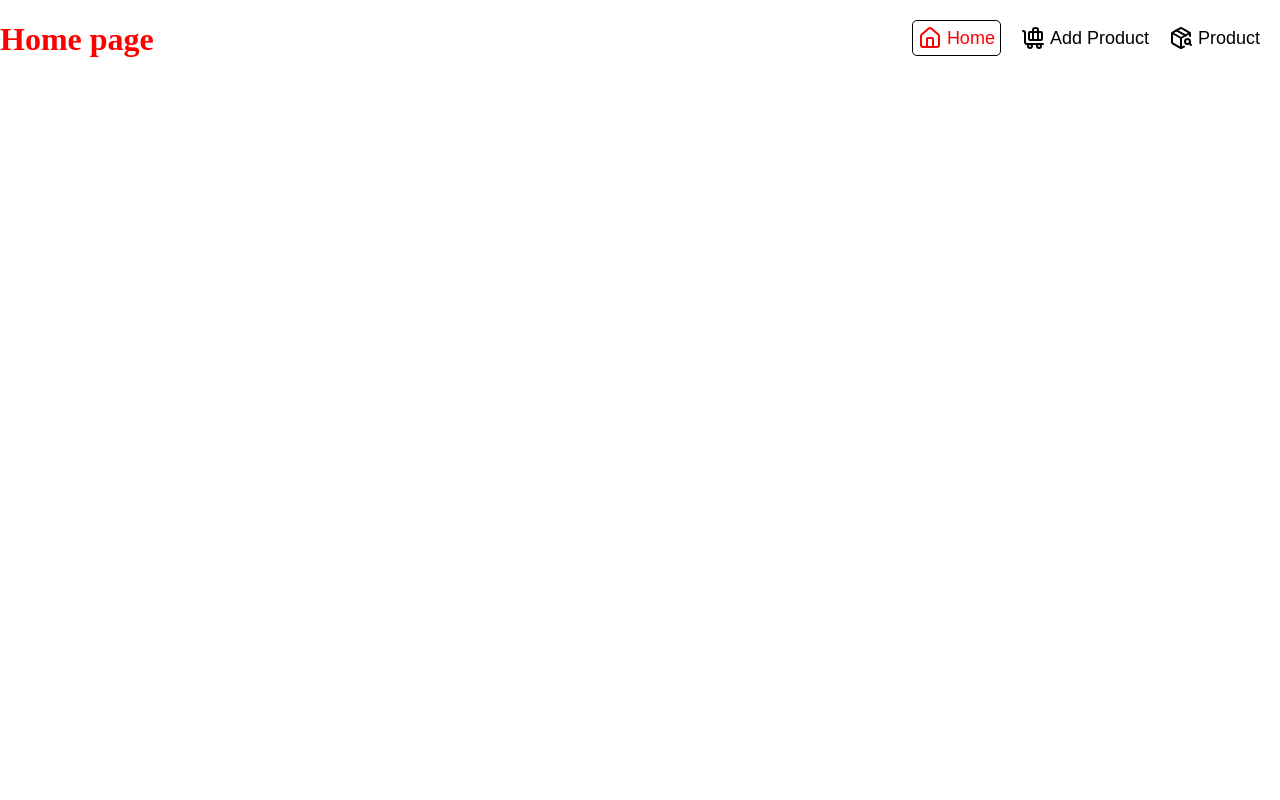
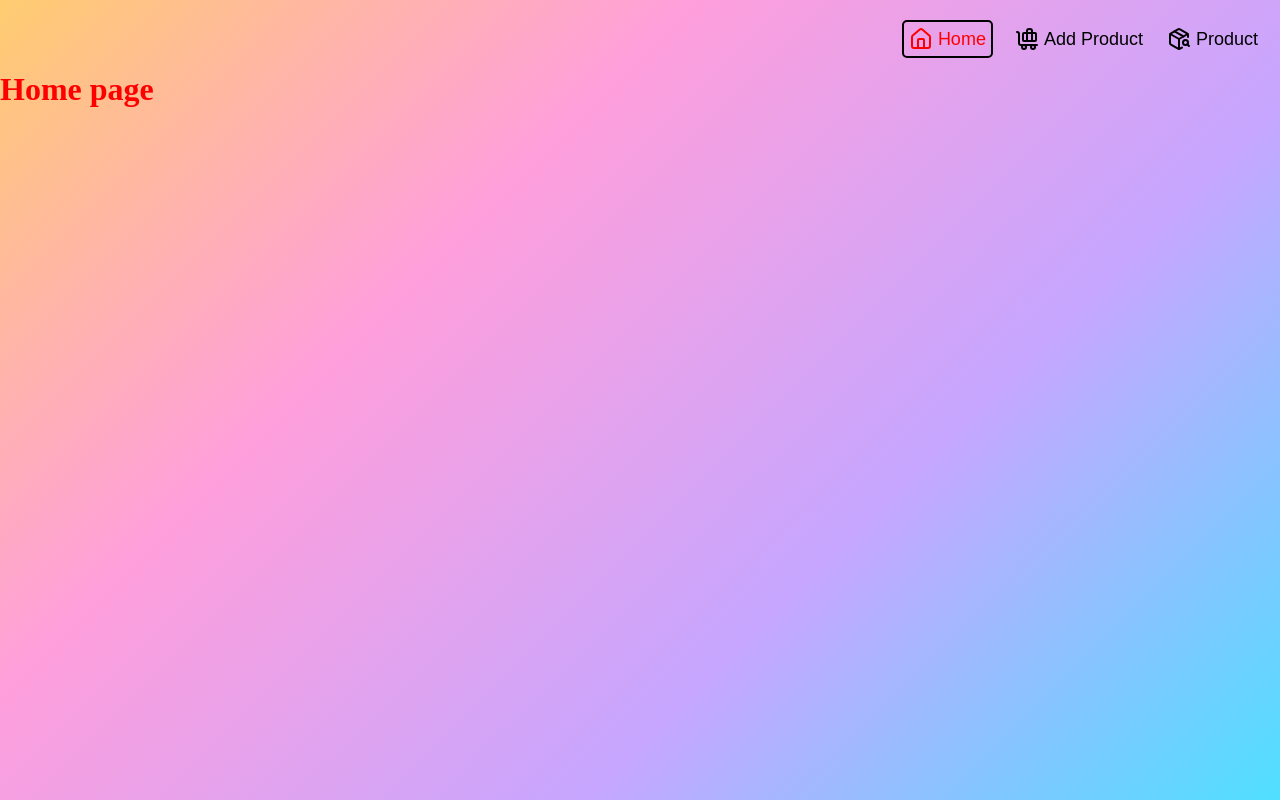
Before and after one commit to satyamrk18/WishBucket, a React (Vite) app: page / in a window 1280 px wide. Built offline with nearby package versions, Linux system fonts and the light colour scheme.

Commit message:
background added

```diff
--- a/src/components/navbar.css
+++ b/src/components/navbar.css
@@ -16,10 +16,11 @@
   display: flex;
   align-items: center;
   gap: 5px;
+  border:2px solid transparent;
 }
 
 .nav-item.active {
-  border:1px solid black;
+  border:2px solid black;
   padding:5px;
   border-radius:5px;
   color:red;
--- a/src/index.css
+++ b/src/index.css
@@ -1,4 +1,5 @@
 body{
     margin:0;
     padding:0;
+      box-sizing: border-box;
 }
--- a/src/pages/AddProduct.css
+++ b/src/pages/AddProduct.css
@@ -21,4 +21,15 @@ h1{
     width:70%;
     background-color:pink;
     height:100%;
+    display: flex;
+    align-items:center;
+    justify-content:center;
 }
+.card
+{
+    min-height:80%;
+    height:auto;
+    width:70%;
+    border:2px solid black;
+    margin-top:50px;
+}
--- a/src/pages/AddProduct.jsx
+++ b/src/pages/AddProduct.jsx
@@ -7,7 +7,14 @@ const AddProduct = () => {
            <Navbar />
      <div className='addproduct'>
        <div className='sideform'></div>
-       <div className='cardview'></div>
+       <div className='cardview'>
+        {/* main card */}
+   <div className='card'>
+
+
+   </div>
+
+       </div>
      </div>
     </div>
   )
--- /dev/null
+++ b/src/pages/Home.css
@@ -0,0 +1,10 @@
+body {
+  margin: 0;
+}
+
+.container {
+  height: 100vh;
+  background: linear-gradient(135deg, #ffcc70, #ff9fdc, #c6a6ff, #4fdfff);
+  padding-top: 50px;
+  box-sizing: border-box;
+}
--- a/src/pages/Home.jsx
+++ b/src/pages/Home.jsx
@@ -1,9 +1,12 @@
 import React from 'react'
 import Navbar from "./../components/navbar.jsx"
+import "./Home.css"
 const Home = () => {
   return (
-    <div>
-      <Navbar />
+    <div className='container'>
+     <div className='navbar'>
+       <Navbar />
+     </div>
       <h1>Home page</h1>
     </div>
   )
```
